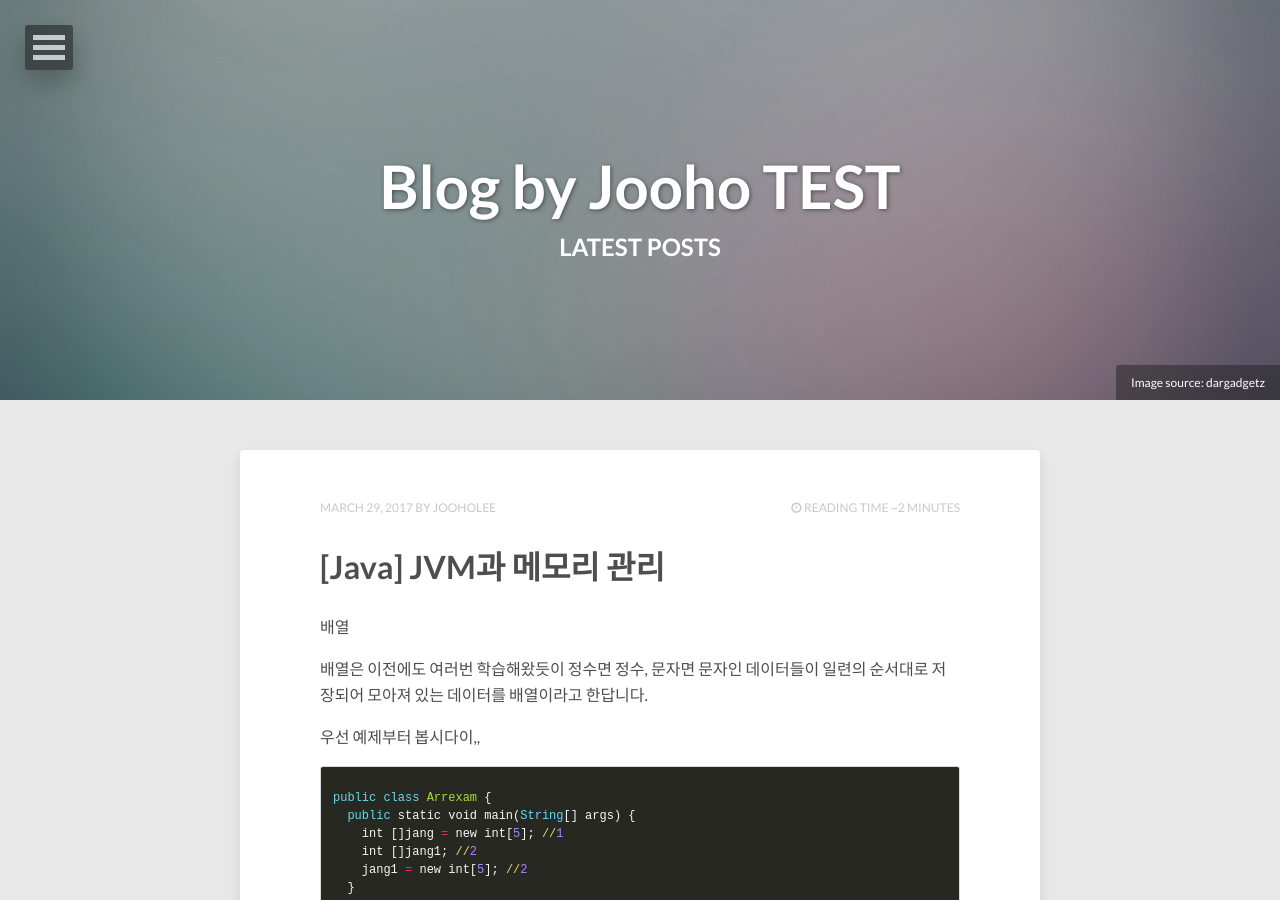
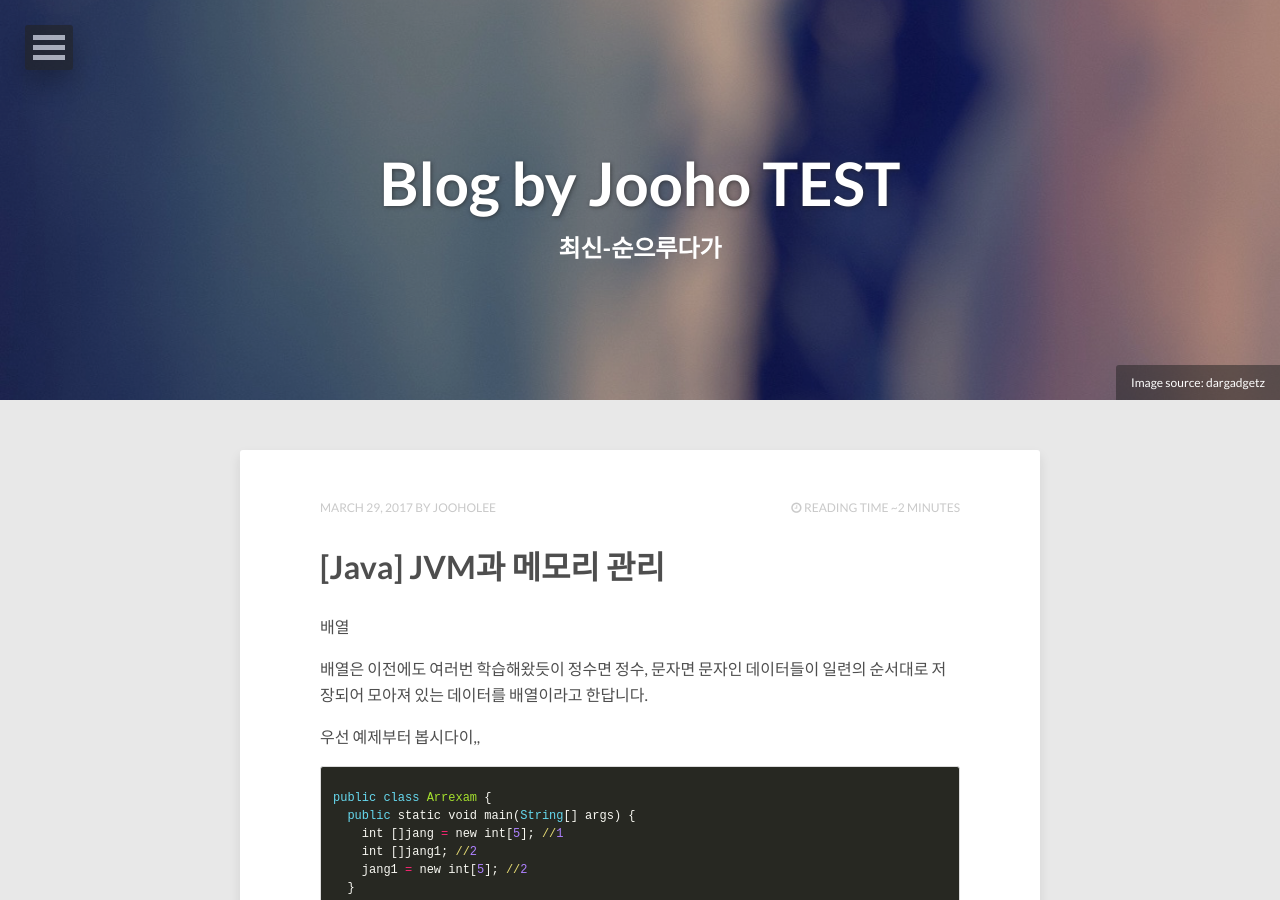
Before and after one commit to joey914/joey914.github.io12, a Jekyll site: the page built from index.html, in a window 1280 px wide and 900 px high. Built offline with Jekyll 4.4.1, drawn with Linux system fonts in a browser that asks for light colours; nearby versions of some CDN libraries; the list of posts is cut into pages by our own code.

Commit message:
changed profile

```diff
--- a/index.html
+++ b/index.html
@@ -1,11 +1,11 @@
 ---
 layout: post-index
-title: Latest Posts
+title: 최신-순으루다가
 description: "Describe this nonsense."
 tags: [Jekyll, theme, themes, responsive, blog, modern]
 comments: false
 image:
-  feature: abstract-1.jpg
+  feature: abstract-12.jpg
   credit: dargadgetz
   creditlink: http://www.dargadgetz.com/ios-7-abstract-wallpaper-pack-for-iphone-5-and-ipod-touch-retina/
 ---
```
